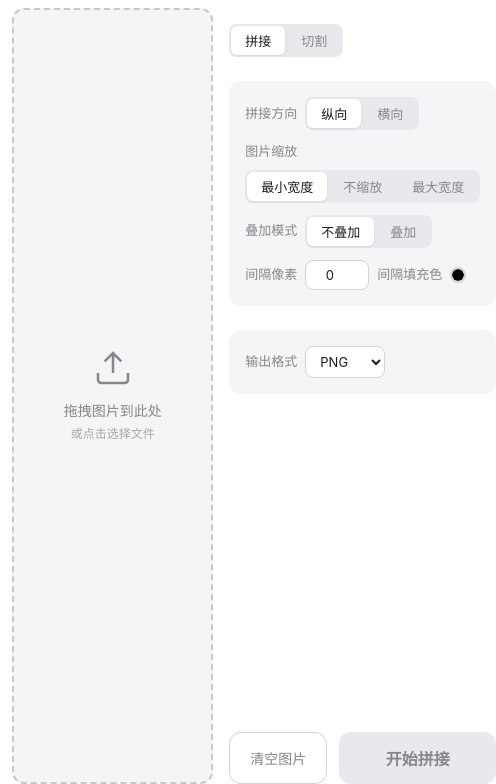
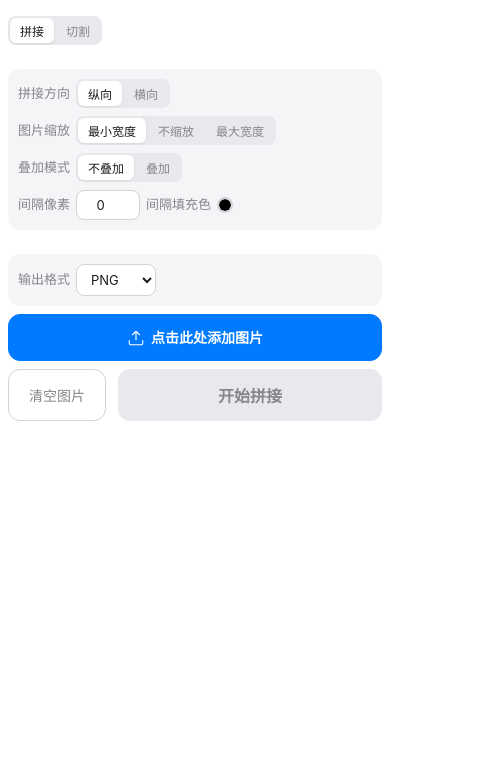
Before and after one commit to ReRokutosei/ChimeraWeb, a website built with Vite: page index.html in a window 390 px wide. Shown: the part 60-844 px from the top of the page, 496 px wide, since content can reach past the window. Built offline with nearby package versions, Linux system fonts and the light colour scheme.

Commit message:
feat: 响应式布局(桌面Grid 55/45 + 移动端单列)

```diff
--- a/src/i18n.ts
+++ b/src/i18n.ts
@@ -31,6 +31,7 @@ const messages: Record<string, Messages> = {
     start_cut: '开始切割',
     drop_hint: '拖拽图片到此处',
     drop_hint_small: '或点击选择文件',
+    tap_to_add: '点击此处添加图片',
     cut_max: '切割模式最多支持 10 张图片',
     cut_max_auto: '切割模式最多添加 {n} 张图片，已自动保留前 {n} 张',
     fail: '处理失败',
@@ -78,6 +79,7 @@ const messages: Record<string, Messages> = {
     start_cut: 'Cut',
     drop_hint: 'Drop images here',
     drop_hint_small: 'or click to select',
+    tap_to_add: 'Tap to add images',
     cut_max: 'Max 10 images in cut mode',
     cut_max_auto: 'Max {n} images, keeping first {n}',
     fail: 'Failed',
--- a/src/style.css
+++ b/src/style.css
@@ -210,6 +210,10 @@ input[type="number"]:focus {
   line-height: 1.6;
 }
 
+.drop-zone .hint-mobile {
+  display: none;
+}
+
 .drop-zone .hint small {
   font-size: 12px;
   opacity: 0.7;
@@ -415,12 +419,6 @@ input[type="number"]:focus {
 
 /* ─── Action Bar ─── */
 
-.action-bar {
-  display: flex;
-  gap: 12px;
-  margin-top: 20px;
-}
-
 .action-bar .action-btn {
   flex: 1;
   padding: 14px;
@@ -556,18 +554,20 @@ input[type="number"]:focus {
   to { transform: rotate(360deg); }
 }
 
-/* ─── 60/40 Split Layout ─── */
+/* ─── 55/45 Grid Layout ─── */
 
 .main-content {
-  display: flex;
+  display: grid;
+  grid-template-columns: 55% 1fr;
   gap: 16px;
   flex: 1;
   min-height: 0;
   padding-top: 16px;
+  align-content: start;
 }
 
 .left-panel {
-  flex: 0 0 55%;
+  grid-column: 1;
   display: flex;
   flex-direction: column;
   gap: 12px;
@@ -575,11 +575,20 @@ input[type="number"]:focus {
 }
 
 .right-panel {
-  flex: 0 0 calc(45% - 16px);
+  grid-column: 2;
+  grid-row: 1;
   display: flex;
   flex-direction: column;
   gap: 12px;
   min-height: 0;
+}
+
+.action-bar {
+  grid-column: 2;
+  grid-row: 2;
+  display: flex;
+  gap: 12px;
+  margin-top: 4px;
 }
 
 .drop-area {
@@ -610,11 +619,125 @@ input[type="number"]:focus {
 
 /* ─── Responsive ─── */
 
+@media (max-width: 768px) {
+  #app {
+    padding: 0 12px;
+    height: auto;
+    min-height: 100vh;
+    overflow-x: hidden;
+  }
+
+  .main-content {
+    grid-template-columns: 1fr;
+    gap: 0;
+  }
+
+  .left-panel {
+    grid-column: 1;
+    grid-row: 2;
+    gap: 8px;
+  }
+
+  .right-panel {
+    grid-column: 1;
+    grid-row: 1;
+    gap: 8px;
+  }
+
+  .action-bar {
+    grid-column: 1;
+    grid-row: 3;
+    margin-top: 8px;
+    padding-bottom: 16px;
+  }
+
+  .drop-zone,
+  .drop-area .drop-zone {
+    min-height: 0;
+    padding: 12px 16px;
+    margin-top: 8px;
+    flex: none;
+    flex-direction: row;
+    gap: 6px;
+    border: 1px solid var(--primary);
+    border-radius: var(--radius);
+    background: var(--primary);
+    color: var(--primary-text);
+    font-size: 14px;
+    font-weight: 600;
+  }
+
+  .drop-zone .icon {
+    width: 18px;
+    height: 18px;
+    color: var(--primary-text);
+  }
+
+  .drop-zone .hint {
+    display: none;
+  }
+
+  .drop-zone .hint-mobile {
+    display: block;
+    font-size: 14px;
+    font-weight: 600;
+    color: var(--primary-text);
+  }
+
+  .image-strip .thumb {
+    flex: 0 0 calc(33.33% - 6px);
+  }
+
+  .strip-wrapper {
+    max-height: 240px;
+    overflow-y: auto;
+  }
+
+  .params-scroll {
+    overflow-y: visible;
+  }
+
+  .param-row {
+    gap: 8px;
+    flex-wrap: wrap;
+    min-width: 0;
+  }
+
+  .segmented-control {
+    flex-shrink: 1;
+    min-width: 0;
+    overflow: hidden;
+  }
+
+  .top-bar .logo {
+    font-size: 14px;
+  }
+
+  .top-bar .icon-btn {
+    width: 32px;
+    height: 32px;
+  }
+
+  .mode-section {
+    margin-top: 8px;
+  }
+
+  .params-card {
+    padding: 10px;
+    gap: 8px;
+  }
+
+  .segmented-btn {
+    padding: 4px 10px;
+    font-size: 12px;
+  }
+}
+
 @media (max-width: 600px) {
   #app {
-    padding: 0 12px;
+    padding: 0 8px;
   }
   .param-row {
-    gap: 8px;
+    gap: 6px;
   }
 }
--- a/src/views/MainView.ts
+++ b/src/views/MainView.ts
@@ -88,6 +88,7 @@ function renderDropZoneCard(onFiles: (files: File[]) => void): HTMLElement {
       <line x1="12" y1="3" x2="12" y2="15"/>
     </svg>
     <div class="hint">${t('drop_hint')}<br><small>${t('drop_hint_small')}</small></div>
+    <div class="hint-mobile">${t('tap_to_add')}</div>
   `;
   setupDropHandlers(zone, onFiles);
   zone.addEventListener('click', () => openFilePicker(onFiles));
@@ -421,6 +422,9 @@ export async function renderMainView(container: HTMLElement): Promise<void> {
     paramsScroll.appendChild(renderOutputParams());
     rightPanel.appendChild(paramsScroll);
 
+    mainContent.appendChild(leftPanel);
+    mainContent.appendChild(rightPanel);
+
     const actionBar = renderActionBar(async () => {
       if (state.images.length === 0) return;
       if (!state.isCutMode && state.images.length <= 1) return;
@@ -477,9 +481,7 @@ export async function renderMainView(container: HTMLElement): Promise<void> {
         hide();
       }
     });
-    rightPanel.appendChild(actionBar);
-
-    mainContent.appendChild(rightPanel);
+    mainContent.appendChild(actionBar);
     container.appendChild(mainContent);
 
     function updateUI(): void {
@@ -487,7 +489,7 @@ export async function renderMainView(container: HTMLElement): Promise<void> {
       const hasImages = state.images.length > 0;
       const dz = renderDropZoneCard(files => loadImages(files));
       dropContainer.appendChild(dz);
-      dropContainer.style.flex = hasImages ? '0 0 50%' : '1';
+      dropContainer.style.flex = hasImages ? '0 0 auto' : '1';
 
       stripContainer.style.display = hasImages ? '' : 'none';
       stripContainer.innerHTML = '';
```
